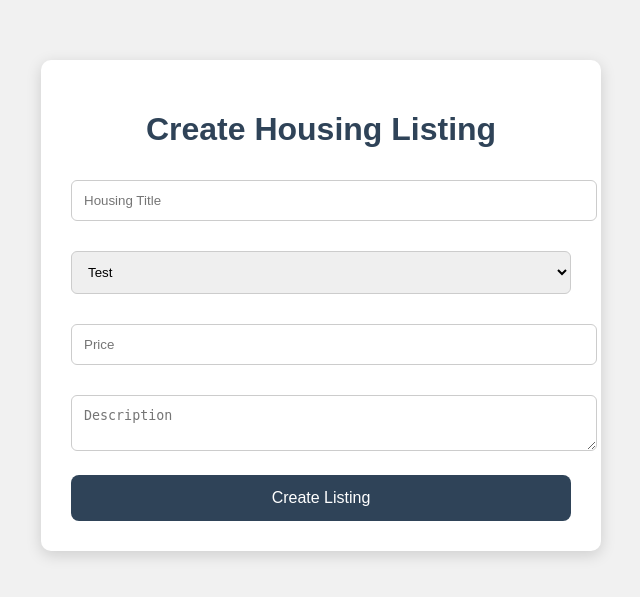
After one commit to yukritdangol/HIT-237-Group-10, a Django app: page /create/ in a window 1280 px wide. The commit adds this page. Shown: the top 597 px of the page, without its empty margins (319-959 px from the left). Run offline with Django 4.2, Linux system fonts and the light colour scheme; a user stored in the database is signed in; data comes from the database, SQL or seed files in the repository; both versions use the stored data as it was after the commit.

Commit message:
Added business logic, permissions and service layers

```diff
--- /dev/null
+++ b/housing_project/housing/middleware.py
@@ -0,0 +1,75 @@
+from django.shortcuts import render
+
+from housing.exceptions import (
+    InvalidHousingPriceError,
+    HousingNotAvailableError,
+    UnauthorizedActionError
+)
+
+
+class GlobalExceptionMiddleware:
+
+    def __init__(self, get_response):
+
+        self.get_response = get_response
+
+
+    def __call__(self, request):
+
+        response = self.get_response(request)
+
+        return response
+
+
+    def process_exception(self, request, exception):
+
+        if isinstance(
+            exception,
+            InvalidHousingPriceError
+        ):
+
+            return render(
+                request,
+                'errors/price_error.html',
+                {
+                    'error': str(exception)
+                },
+                status=400
+            )
+
+        if isinstance(
+            exception,
+            HousingNotAvailableError
+        ):
+
+            return render(
+                request,
+                'errors/not_found.html',
+                {
+                    'error': str(exception)
+                },
+                status=404
+            )
+
+        if isinstance(
+            exception,
+            UnauthorizedActionError
+        ):
+
+            return render(
+                request,
+                'errors/unauthorized.html',
+                {
+                    'error': str(exception)
+                },
+                status=403
+            )
+
+        return render(
+            request,
+            'errors/general_error.html',
+            {
+                'error': str(exception)
+            },
+            status=500
+        )
--- /dev/null
+++ b/housing_project/housing/templates/create_housing.html
@@ -0,0 +1,145 @@
+<!DOCTYPE html>
+<html>
+
+<head>
+
+    <title>Create Housing</title>
+
+    <style>
+
+        body {
+            font-family: Arial, sans-serif;
+            background-color: #f1f1f1;
+            margin: 0;
+            padding: 0;
+        }
+
+        .container {
+
+            width: 500px;
+
+            margin: 60px auto;
+
+            background-color: white;
+
+            padding: 30px;
+
+            border-radius: 10px;
+
+            box-shadow: 0px 4px 15px rgba(0,0,0,0.15);
+        }
+
+        h1 {
+
+            text-align: center;
+
+            color: #2f4358;
+        }
+
+        input,
+        textarea,
+        select {
+
+            width: 100%;
+
+            padding: 12px;
+
+            margin-top: 10px;
+
+            margin-bottom: 20px;
+
+            border-radius: 6px;
+
+            border: 1px solid #ccc;
+        }
+
+        button {
+
+            width: 100%;
+
+            padding: 14px;
+
+            background-color: #2f4358;
+
+            color: white;
+
+            border: none;
+
+            border-radius: 8px;
+
+            font-size: 16px;
+
+            cursor: pointer;
+        }
+
+        .error {
+
+            color: red;
+
+            margin-bottom: 20px;
+        }
+
+    </style>
+
+</head>
+
+<body>
+
+    <div class="container">
+
+        <h1>Create Housing Listing</h1>
+
+        {% if error %}
+
+            <div class="error">
+                {{ error }}
+            </div>
+
+        {% endif %}
+
+        <form method="POST">
+
+            {% csrf_token %}
+
+            <input
+                type="text"
+                name="title"
+                placeholder="Housing Title"
+                required
+            >
+
+            <select name="location">
+
+                {% for location in locations %}
+
+                    <option value="{{ location.id }}">
+                        {{ location.name }}
+                    </option>
+
+                {% endfor %}
+
+            </select>
+
+            <input
+                type="number"
+                name="price"
+                placeholder="Price"
+                required
+            >
+
+            <textarea
+                name="description"
+                placeholder="Description"
+            ></textarea>
+
+            <button type="submit">
+                Create Listing
+            </button>
+
+        </form>
+
+    </div>
+
+</body>
+
+</html>
--- a/housing_project/housing/urls.py
+++ b/housing_project/housing/urls.py
@@ -1,6 +1,21 @@
 from django.urls import path
-from .views import HousingListView
+
+from .views import (
+    HousingListView,
+    create_housing_view,
+)
 
 urlpatterns = [
-    path('', HousingListView.as_view(), name='housing_list'),
+
+    path(
+        '',
+        HousingListView.as_view(),
+        name='housing_list'
+    ),
+
+    path(
+        'create/',
+        create_housing_view,
+        name='create_housing'
+    ),
 ]
--- a/housing_project/housing/views.py
+++ b/housing_project/housing/views.py
@@ -2,7 +2,20 @@ from django.views.generic import ListView
 
 from django.contrib.auth.mixins import LoginRequiredMixin
 
-from .models import Housing
+from django.contrib.auth.decorators import login_required
+
+from django.shortcuts import render, redirect
+
+from .models import Housing, Location
+
+from accounts.models import UserProfile
+
+from housing.services.housing_service import HousingService
+
+from .exceptions import (
+    InvalidHousingPriceError,
+    UnauthorizedActionError
+)
 
 
 class HousingListView(LoginRequiredMixin, ListView):
@@ -13,8 +26,63 @@ class HousingListView(LoginRequiredMixin, ListView):
 
     login_url = 'login'
 
+
     def get_queryset(self):
 
-        return Housing.objects.filter(
-            is_available=True
-        ).order_by('price')
+        return HousingService.get_available_housing()
+
+
+@login_required
+def create_housing_view(request):
+
+    profile = request.user.userprofile
+
+    if profile.role != 'MANAGER':
+
+        raise UnauthorizedActionError(
+            "Only managers can create housing listings."
+        )
+
+    if request.method == 'POST':
+
+        title = request.POST.get('title')
+
+        location_id = request.POST.get('location')
+
+        price = int(request.POST.get('price'))
+
+        description = request.POST.get('description')
+
+        location = Location.objects.get(
+            id=location_id
+        )
+
+        try:
+
+            HousingService.create_housing(
+                title,
+                location,
+                price,
+                description
+            )
+
+            return redirect('/')
+
+        except InvalidHousingPriceError as error:
+
+            return render(
+                request,
+                'create_housing.html',
+                {
+                    'error': str(error),
+                    'locations': Location.objects.all()
+                }
+            )
+
+    return render(
+        request,
+        'create_housing.html',
+        {
+            'locations': Location.objects.all()
+        }
+    )
--- a/housing_project/housing_project/settings.py
+++ b/housing_project/housing_project/settings.py
@@ -49,6 +49,7 @@ MIDDLEWARE = [
     'django.contrib.auth.middleware.AuthenticationMiddleware',
     'django.contrib.messages.middleware.MessageMiddleware',
     'django.middleware.clickjacking.XFrameOptionsMiddleware',
+    'housing.middleware.GlobalExceptionMiddleware',
 ]
 
 ROOT_URLCONF = 'housing_project.urls'
--- a/housing_project/templates/dashboard.html
+++ b/housing_project/templates/dashboard.html
@@ -138,7 +138,7 @@
 
                 {% if profile.role == 'MANAGER' %}
 
-                    <a href="/admin/housing/housing/add/">
+                    <a href="/create/">
                         Add Housing
                     </a>
 
```
Also changed, not shown: housing_project/housing/exceptions.py (+14 -0 lines), housing_project/housing/services/housing_service.py (added, +61 -0 lines), housing_project/db.sqlite3, housing_project/housing/services/__init__.py (added).
